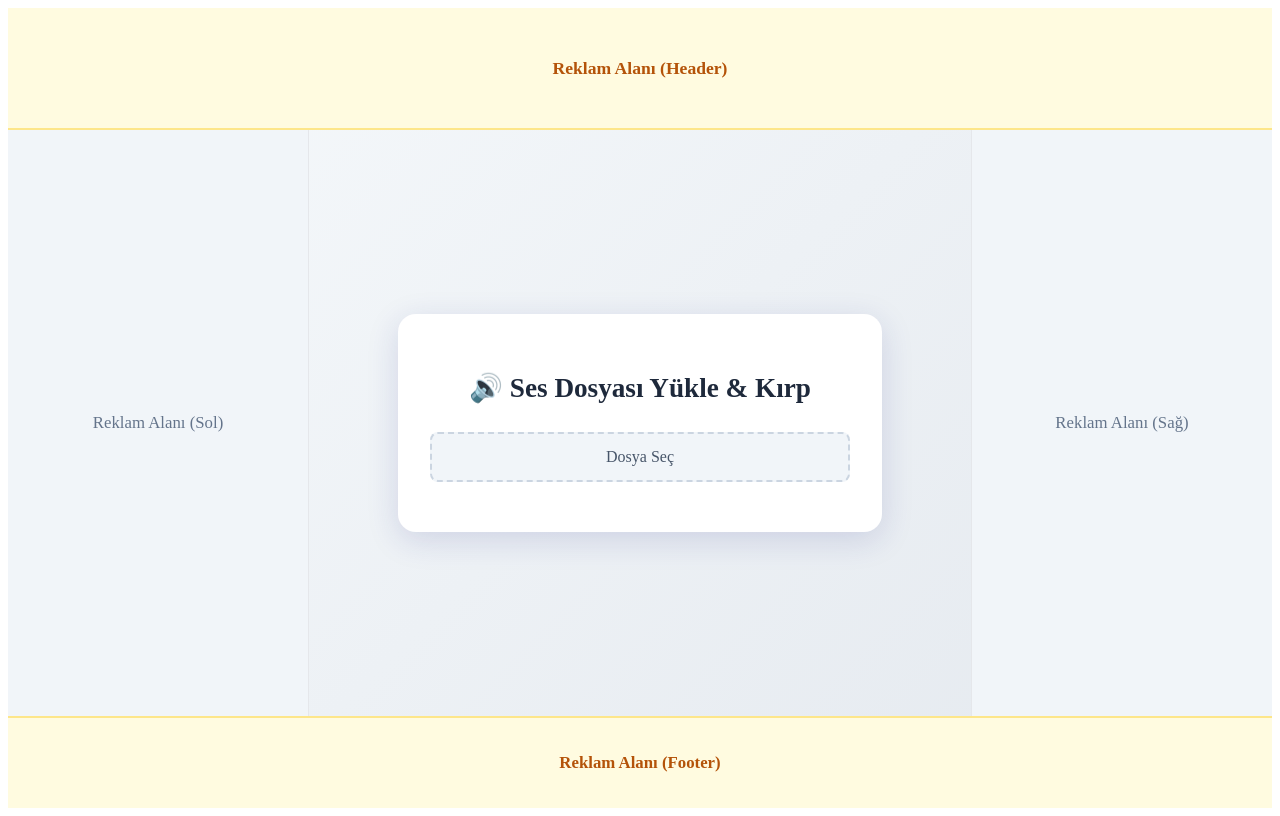
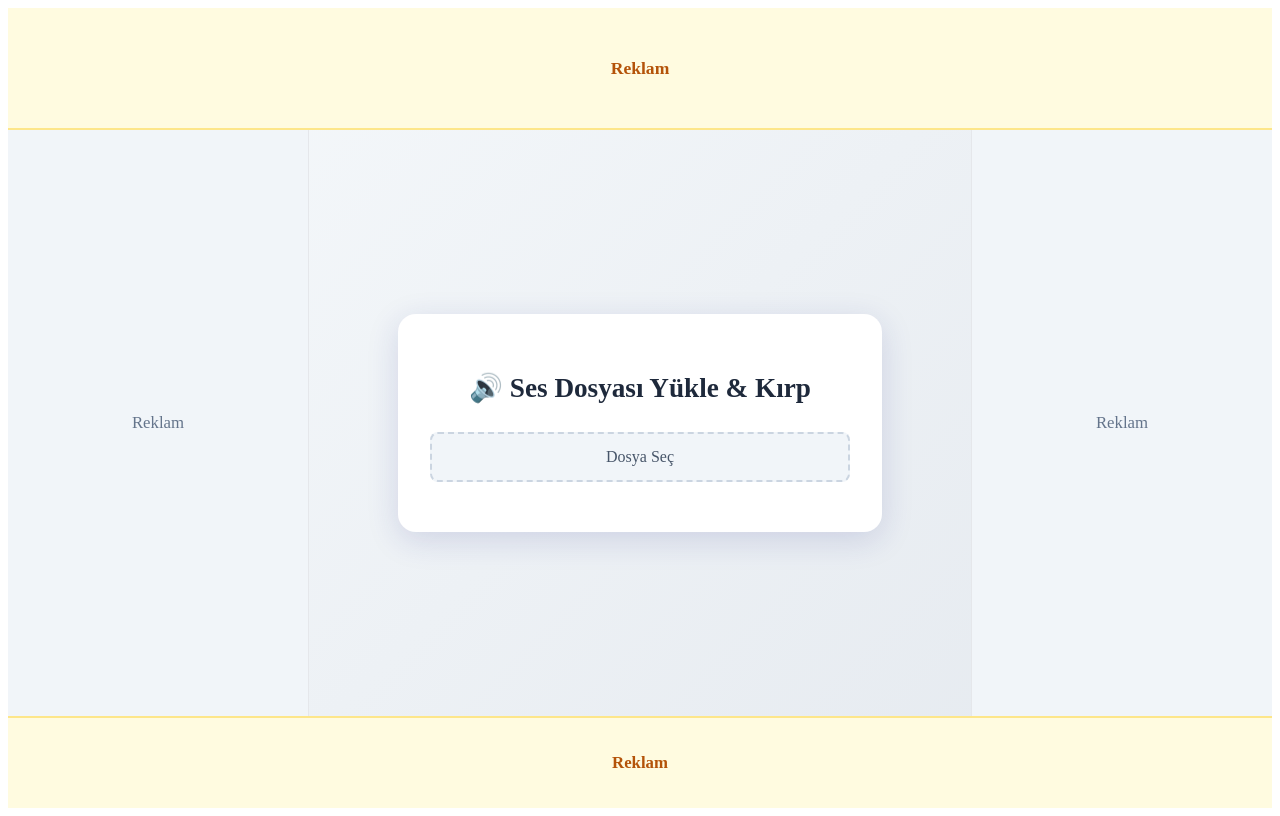
Before and after one commit to brkyylmz0/noise-cut, a Next.js app: page / in a window 1280 px wide. Built offline with nearby package versions, Linux system fonts and the light colour scheme.

Commit message:
Update index.js

```diff
--- a/pages/index.js
+++ b/pages/index.js
@@ -118,9 +118,30 @@ export default function Home() {
 
   return (
     <div className="layout-root">
-      <header className="ad-header">Reklam Alanı (Header)</header>
+      <header className="ad-header">
+  <div className="ad-box">
+    <span className="ad-title">Reklam</span>
+    {/* Google AdSense örneği */}
+    <ins className="adsbygoogle"
+      style={{ display: 'block', textAlign: 'center' }}
+      data-ad-client="ca-pub-9543225982689860"
+      data-ad-slot="1234567890"
+      data-ad-format="auto"
+      data-full-width-responsive="true"></ins>
+  </div>
+</header>
       <div className="layout-center">
-        <aside className="ad-side ad-left">Reklam Alanı (Sol)</aside>
+        <aside className="ad-side ad-left">
+  <div className="ad-box">
+    <span className="ad-title">Reklam</span>
+    <ins className="adsbygoogle"
+      style={{ display: 'block' }}
+      data-ad-client="ca-pub-9543225982689860"
+      data-ad-slot="1234567891"
+      data-ad-format="rectangle"
+      data-full-width-responsive="true"></ins>
+  </div>
+</aside>
         <main className="main-center">
           <div className="card">
             <h2 className="title">🔊 Ses Dosyası Yükle & Kırp</h2>
@@ -171,9 +192,29 @@ export default function Home() {
             )}
           </div>
         </main>
-        <aside className="ad-side ad-right">Reklam Alanı (Sağ)</aside>
+        <aside className="ad-side ad-right">
+  <div className="ad-box">
+    <span className="ad-title">Reklam</span>
+    <ins className="adsbygoogle"
+      style={{ display: 'block' }}
+      data-ad-client="ca-pub-9543225982689860"
+      data-ad-slot="1234567892"
+      data-ad-format="rectangle"
+      data-full-width-responsive="true"></ins>
+  </div>
+</aside>
       </div>
-      <footer className="ad-footer">Reklam Alanı (Footer)</footer>
+      <footer className="ad-footer">
+  <div className="ad-box">
+    <span className="ad-title">Reklam</span>
+    <ins className="adsbygoogle"
+      style={{ display: 'block', textAlign: 'center' }}
+      data-ad-client="ca-pub-9543225982689860"
+      data-ad-slot="1234567893"
+      data-ad-format="auto"
+      data-full-width-responsive="true"></ins>
+  </div>
+</footer>
       <style jsx>{`
         .layout-root {
           min-height: 100vh;
@@ -223,6 +264,7 @@ export default function Home() {
           min-width: 0;
         }
         .ad-footer {
+
           height: 90px;
           background: #fffbe0;
           color: #b45309;
```
